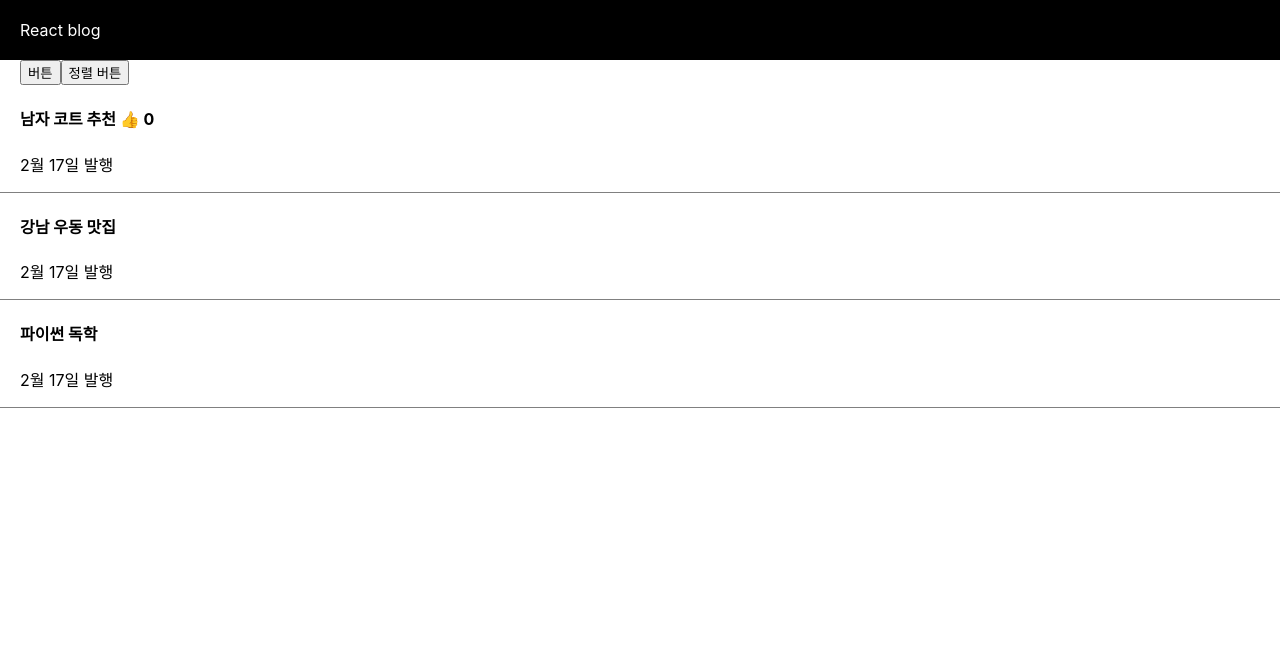
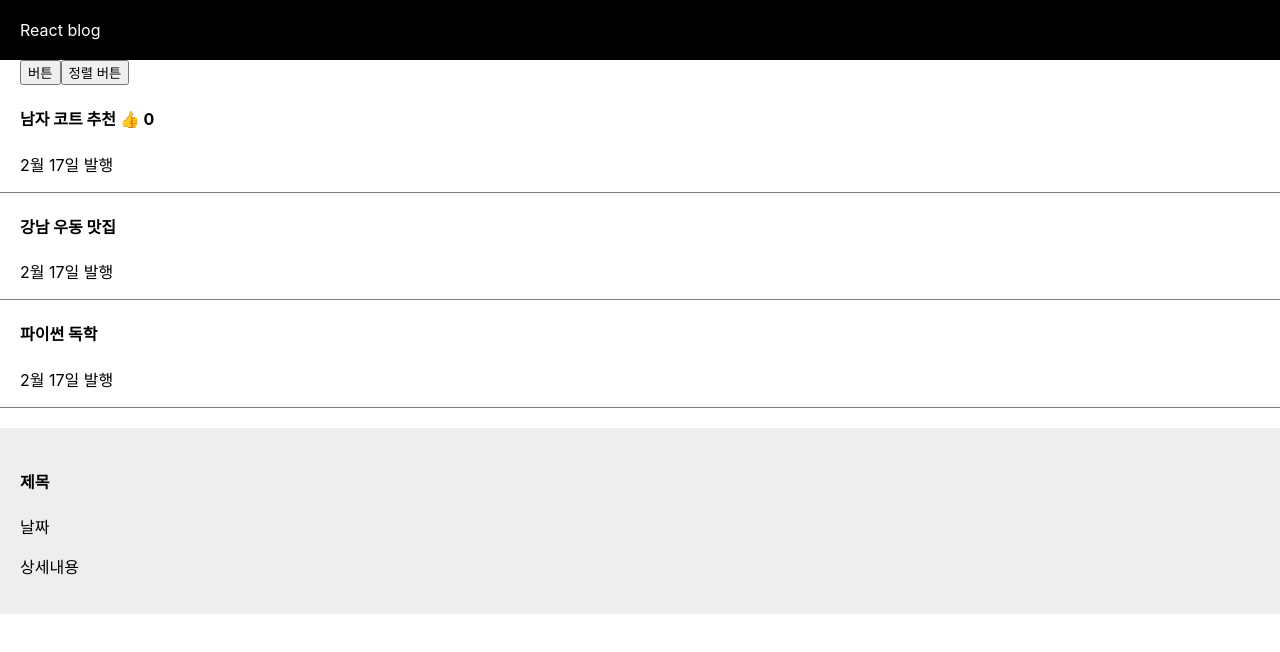
Before and after one commit to leeunduck/Coding_Apple_React, a React (Create React App) app: page / in a window 1280 px wide. Shown: the top 652 px of the page. Built offline with nearby package versions, Linux system fonts and the light colour scheme.

Commit message:
Part1/Lec7
* feat: modal / component

```diff
--- a/src/App.css
+++ b/src/App.css
@@ -13,3 +13,9 @@ div {
   color: white;
   padding: 20px;
 }
+.modal {
+  margin-top: 20px;
+  padding: 20px;
+  background: #eee;
+  text-align: left;
+}
--- a/src/App.js
+++ b/src/App.js
@@ -51,6 +51,18 @@ function App() {
         <h4>{title[2]}</h4>
         <p>2월 17일 발행</p>
       </div>
+
+      <Modal></Modal>
+    </div>
+  );
+}
+
+function Modal() {
+  return (
+    <div className="modal">
+      <h4>제목</h4>
+      <p>날짜</p>
+      <p>상세내용</p>
     </div>
   );
 }
```
